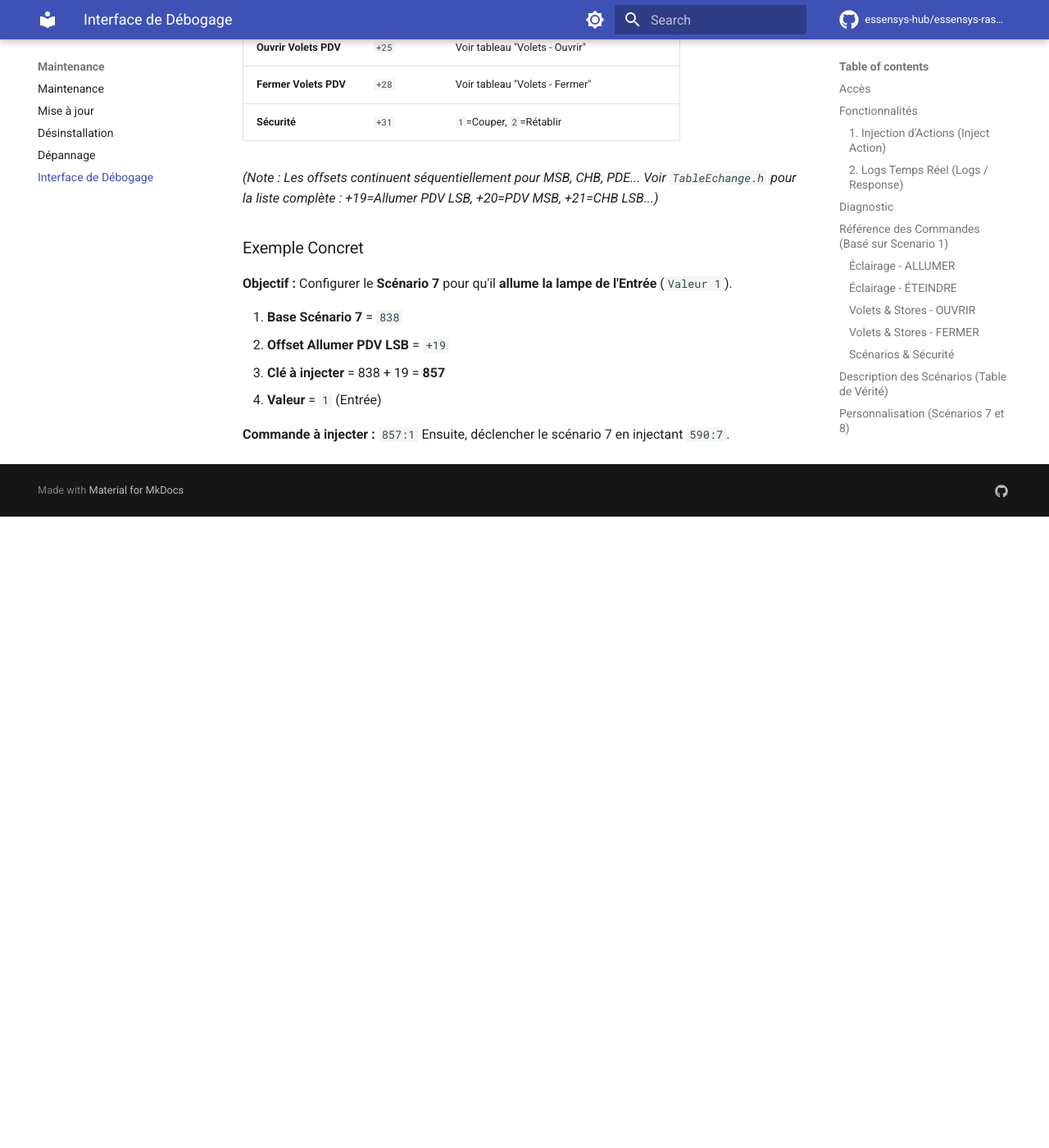
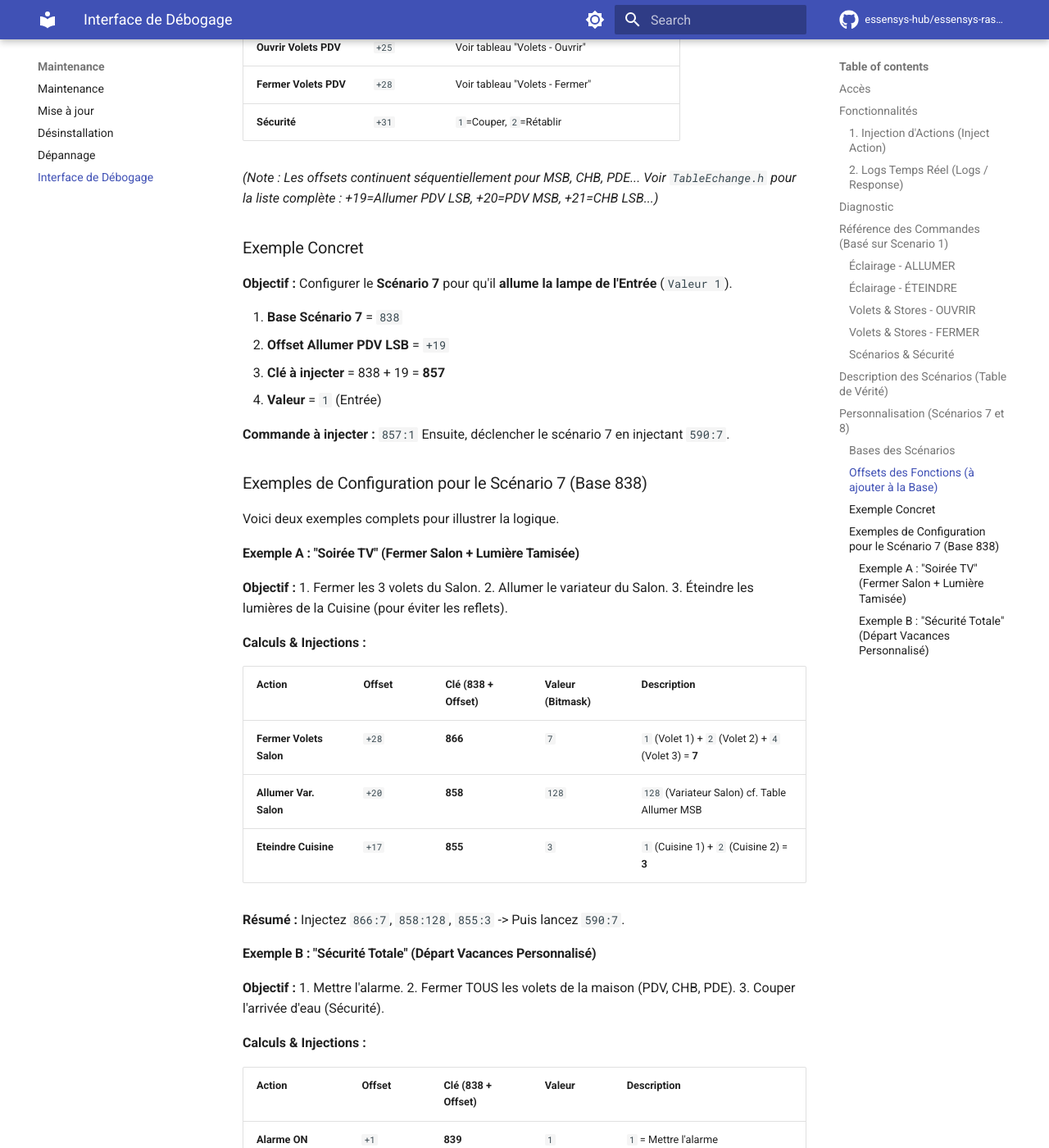
Before and after one commit to essensys-hub/essensys-raspberry-install, an MkDocs documentation site: the page built from docs/maintenance/debug.md, in a window 1280 px wide and 1400 px high, scrolled down 7332 px. Shown: the whole window at 82% size. Built offline with MkDocs 1.6.1 and Material for MkDocs 9.7.7, drawn with Linux system fonts in a browser that asks for light colours; comment, search, counter and statistics services are not loaded; the version menu is left out; before the commit the page ends 7962 px from its top, so only the background shows below that; some of the changed text lies outside the part shown.

Commit message:
Add concrete examples for Scenario 7 configuration

```diff
--- a/docs/maintenance/debug.md
+++ b/docs/maintenance/debug.md
@@ -183,3 +183,41 @@ Pour configurer un scénario "Personnalisé", il suffit d'écrire les valeurs so
 
 **Commande à injecter :** `857:1`
 Ensuite, déclencher le scénario 7 en injectant `590:7`.
+
+### Exemples de Configuration pour le Scénario 7 (Base 838)
+
+Voici deux exemples complets pour illustrer la logique.
+
+#### Exemple A : "Soirée TV" (Fermer Salon + Lumière Tamisée)
+**Objectif :**
+1.  Fermer les 3 volets du Salon.
+2.  Allumer le variateur du Salon.
+3.  Éteindre les lumières de la Cuisine (pour éviter les reflets).
+
+**Calculs & Injections :**
+
+| Action | Offset | Clé (838 + Offset) | Valeur (Bitmask) | Description |
+| :--- | :--- | :--- | :--- | :--- |
+| **Fermer Volets Salon** | `+28` | **866** | `7` | `1` (Volet 1) + `2` (Volet 2) + `4` (Volet 3) = **7** |
+| **Allumer Var. Salon** | `+20` | **858** | `128` | `128` (Variateur Salon) cf. Table Allumer MSB |
+| **Eteindre Cuisine** | `+17` | **855** | `3` | `1` (Cuisine 1) + `2` (Cuisine 2) = **3** |
+
+**Résumé :** Injectez `866:7`, `858:128`, `855:3` -> Puis lancez `590:7`.
+
+#### Exemple B : "Sécurité Totale" (Départ Vacances Personnalisé)
+**Objectif :**
+1.  Mettre l'alarme.
+2.  Fermer TOUS les volets de la maison (PDV, CHB, PDE).
+3.  Couper l'arrivée d'eau (Sécurité).
+
+**Calculs & Injections :**
+
+| Action | Offset | Clé (838 + Offset) | Valeur | Description |
+| :--- | :--- | :--- | :--- | :--- |
+| **Alarme ON** | `+1` | **839** | `1` | `1` = Mettre l'alarme |
+| **Fermer Volets PDV** | `+28` | **866** | `255` | `255` = Tous les bits à 1 (Salon, SAM, Bureau...) |
+| **Fermer Volets CHB** | `+29` | **867** | `255` | `255` = Toutes les chambres |
+| **Fermer Volets PDE** | `+30` | **868** | `255` | `255` = Cuisine, SDB, Store |
+| **Couper Eau** | `+31` | **869** | `1` | `1` = Couper prises/eau (Sécurité) |
+
+**Résumé :** Injectez `839:1`, `866:255`, `867:255`, `868:255`, `869:1` -> Puis lancez `590:7`.
```
